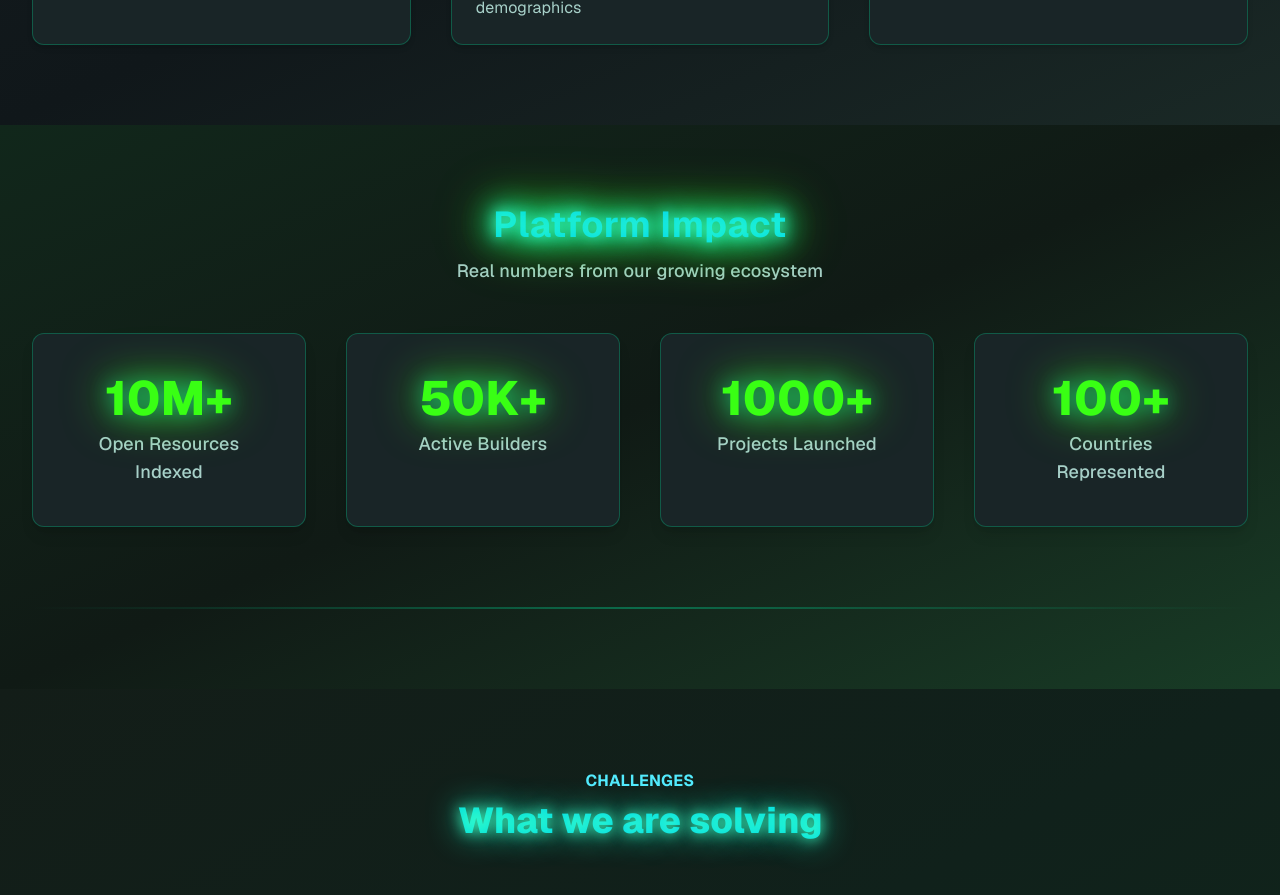
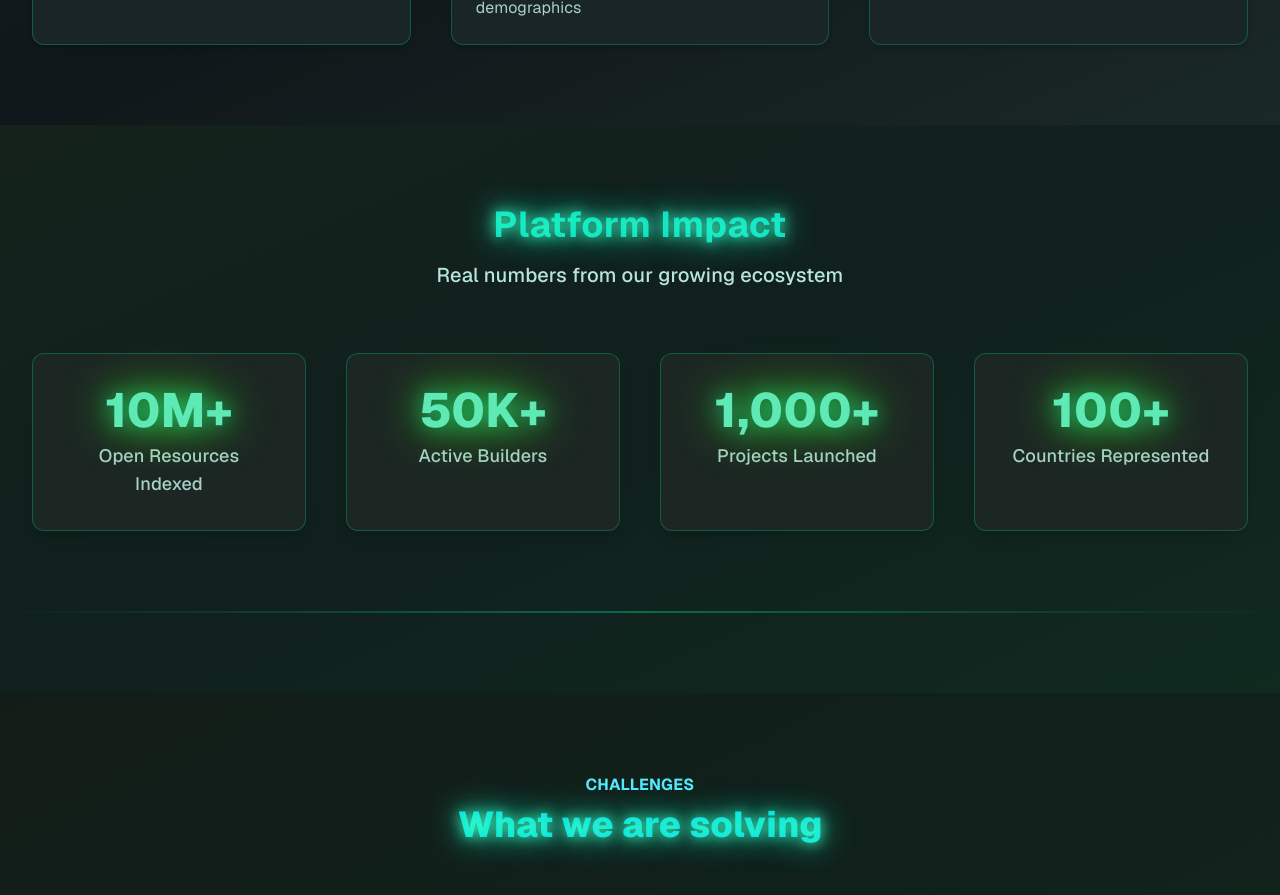
Before and after one commit to openideaorg/openidea, a Next.js app: page / in a window 1280 px wide. Shown: the part 3180-4075 px from the top of the page. Built offline with nearby package versions, Linux system fonts and the light colour scheme.

Commit message:
fix conflict and landing page

```diff
--- a/app/components/Hero.tsx
+++ b/app/components/Hero.tsx
@@ -266,38 +266,38 @@ export default function Hero() {
   </div>
 </section>
 
-
-<section className="py-20 bg-gradient-to-br from-[#11271b] via-[#101a15] to-[#183c26] text-white relative">
-  <div className="absolute inset-0 pointer-events-none">
-    <div className="absolute left-1/3 top-10 w-[500px] h-[220px] bg-gradient-radial from-emerald-400/20 to-transparent blur-2xl" />
-  </div>
+<section className="py-20 bg-gradient-to-br from-[#14221b] via-[#10201d] to-[#102a20] text-white relative overflow-hidden">
+  {/* Soft spotlight effect */}
+  <div className="absolute left-1/2 top-0 -translate-x-1/2 w-[800px] h-[400px] bg-gradient-radial from-emerald-500/15 to-transparent blur-3xl opacity-60 pointer-events-none" />
   <div className="relative z-10 max-w-7xl mx-auto px-4 sm:px-6 lg:px-8">
-    <h2 className="text-center text-3xl sm:text-4xl font-extrabold text-transparent bg-gradient-to-r from-emerald-300 via-cyan-400 to-teal-300 bg-clip-text animate-glow drop-shadow-neon mb-2">
-      Platform Impact
-    </h2>
-    <p className="mt-3 text-center text-lg text-teal-100/80 font-medium">
-      Real numbers from our growing ecosystem
-    </p>
-    <div className="mt-12 grid grid-cols-1 md:grid-cols-2 lg:grid-cols-4 gap-10">
-      <div className="text-center bg-[#192527] border border-emerald-400/30 rounded-xl p-10 shadow-lg">
-        <div className="text-5xl font-extrabold text-neon-green drop-shadow-neon">10M+</div>
+    <div className="lg:text-center mb-16">
+      <h2 className="text-3xl sm:text-4xl font-bold text-transparent bg-gradient-to-r from-emerald-300 via-teal-400 to-cyan-400 bg-clip-text animate-glow mb-4">
+        Platform Impact
+      </h2>
+      <p className="text-lg sm:text-xl text-teal-100/90 font-medium">
+        Real numbers from our growing ecosystem
+      </p>
+    </div>
+    <div className="grid grid-cols-1 sm:grid-cols-2 lg:grid-cols-4 gap-10">
+      <div className="bg-[#1c2623] border border-emerald-400/30 rounded-xl p-8 text-center shadow-lg hover:shadow-[0_0_28px_#10b98130] transition">
+        <div className="text-5xl font-extrabold text-emerald-300 drop-shadow-neon">10M+</div>
         <div className="mt-2 text-lg font-medium text-teal-100/80">Open Resources Indexed</div>
       </div>
-      <div className="text-center bg-[#192527] border border-emerald-400/30 rounded-xl p-10 shadow-lg">
-        <div className="text-5xl font-extrabold text-neon-green drop-shadow-neon">50K+</div>
+      <div className="bg-[#1c2623] border border-emerald-400/30 rounded-xl p-8 text-center shadow-lg hover:shadow-[0_0_28px_#10b98130] transition">
+        <div className="text-5xl font-extrabold text-emerald-300 drop-shadow-neon">50K+</div>
         <div className="mt-2 text-lg font-medium text-teal-100/80">Active Builders</div>
       </div>
-      <div className="text-center bg-[#192527] border border-emerald-400/30 rounded-xl p-10 shadow-lg">
-        <div className="text-5xl font-extrabold text-neon-green drop-shadow-neon">1000+</div>
+      <div className="bg-[#1c2623] border border-emerald-400/30 rounded-xl p-8 text-center shadow-lg hover:shadow-[0_0_28px_#10b98130] transition">
+        <div className="text-5xl font-extrabold text-emerald-300 drop-shadow-neon">1,000+</div>
         <div className="mt-2 text-lg font-medium text-teal-100/80">Projects Launched</div>
       </div>
-      <div className="text-center bg-[#192527] border border-emerald-400/30 rounded-xl p-10 shadow-lg">
-        <div className="text-5xl font-extrabold text-neon-green drop-shadow-neon">100+</div>
+      <div className="bg-[#1c2623] border border-emerald-400/30 rounded-xl p-8 text-center shadow-lg hover:shadow-[0_0_28px_#10b98130] transition">
+        <div className="text-5xl font-extrabold text-emerald-300 drop-shadow-neon">100+</div>
         <div className="mt-2 text-lg font-medium text-teal-100/80">Countries Represented</div>
       </div>
     </div>
-    <div className="mt-20 w-full h-[2px] bg-gradient-to-r from-transparent via-emerald-400 to-transparent opacity-40" />
   </div>
+  <div className="mt-20 w-full h-[2px] bg-gradient-to-r from-transparent via-emerald-400 to-transparent opacity-40" />
 </section>
 
 <section className="py-20 bg-gradient-to-br from-[#131d18] via-[#10211b] to-[#11271b] text-white relative">
--- a/package.json
+++ b/package.json
@@ -26,13 +26,9 @@
     "@types/react-dom": "^19",
     "eslint": "^9",
     "eslint-config-next": "15.3.5",
-<<<<<<< Updated upstream
     "@eslint/eslintrc": "^3"
   },
-  "license": "MIT"
-=======
+  "license": "MIT",
     "tailwindcss": "^4",
     "typescript": "^5"
   }
->>>>>>> Stashed changes
-}
```
